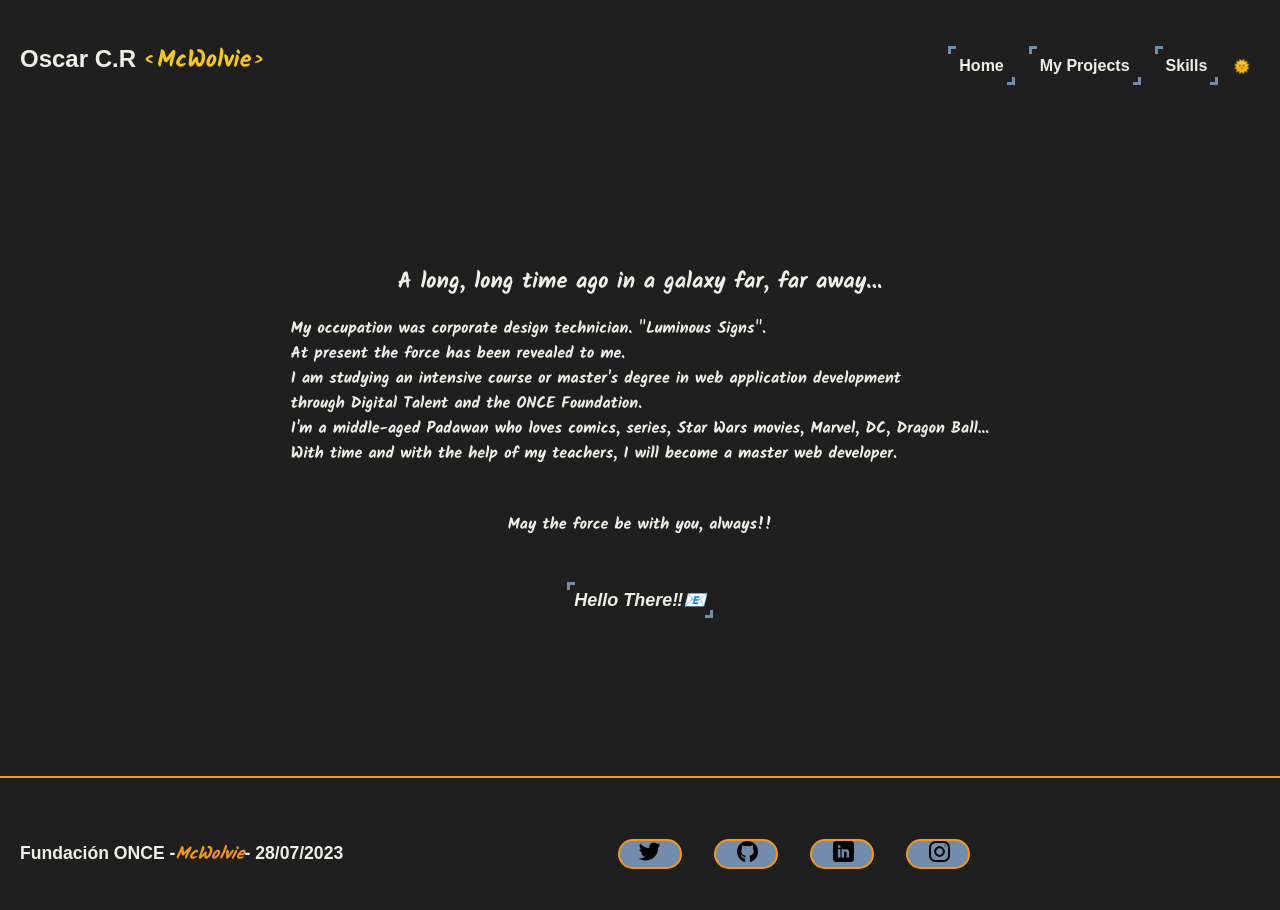
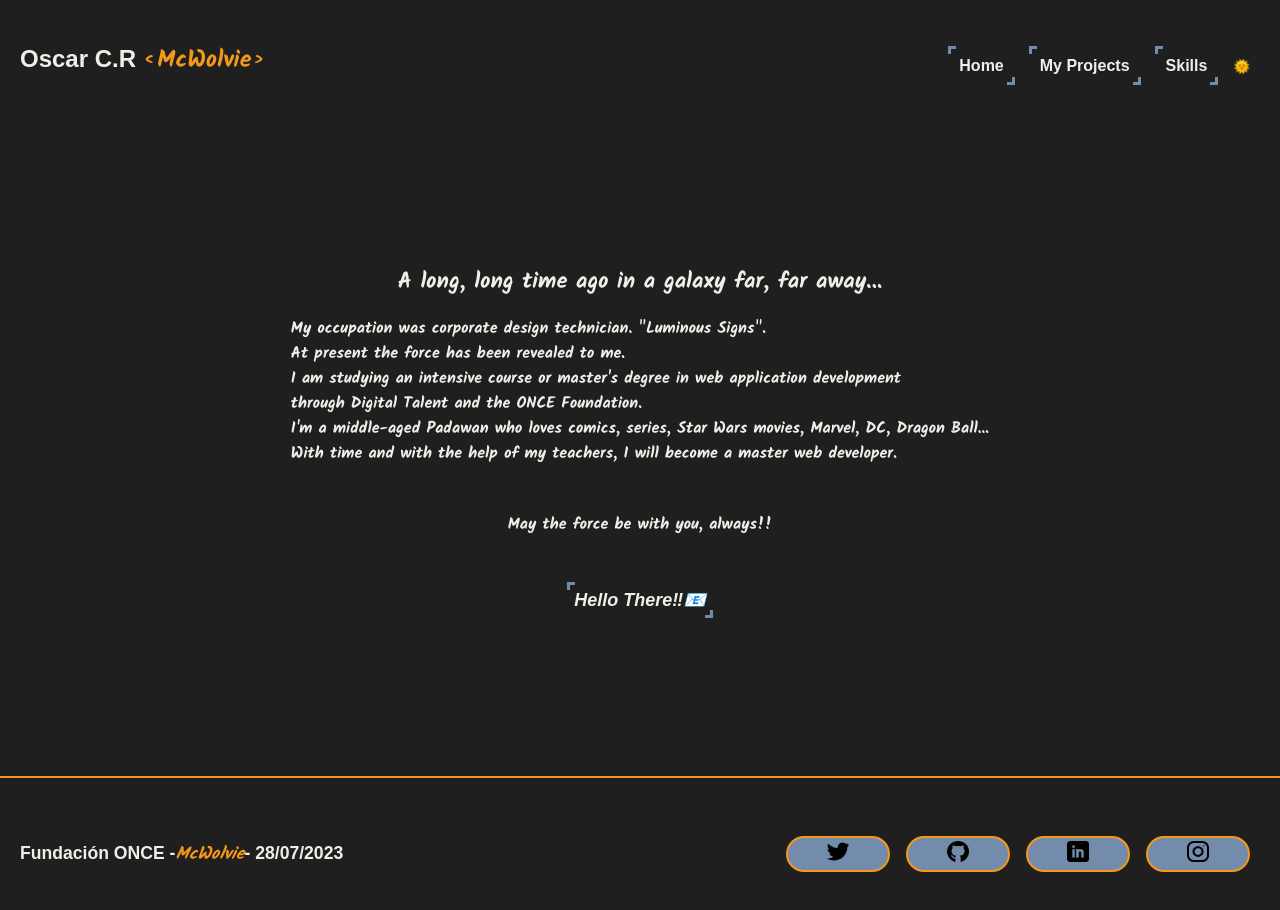
Before and after one commit to McWolvie/My-Developer-Porfolio, a website built with Vite: page index.html in a window 1280 px wide. Built offline with nearby package versions, Linux system fonts and the light colour scheme.

Commit message:
My Developer Portfolio

```diff
--- a/components/Button/Button.css
+++ b/components/Button/Button.css
@@ -4,10 +4,12 @@
   display: flex;
   justify-content: center;
   align-items: center;
+  text-align: justify;
   color: var(--primary-dark);
-  width: 4rem;
-  padding: 0 20px;
+  width: 5rem;
+  padding: 3px 50px;
   gap: 0.2rem;
+  margin: auto;
   border-radius: 1.5em;
   background-color: #748cab;
 }
@@ -24,6 +26,6 @@
 }
 
 .my-btn:hover {
-  transform: rotateY(360deg);
-  transition: all 0.1s ease-in-out;
+  transform: rotateX(360deg);
+  transition: all 0.1s;
 }
--- a/components/Button/Button.js
+++ b/components/Button/Button.js
@@ -3,5 +3,6 @@ export const Button = (icon, text, url, _blank) => `
 <button class="my-btn">
 <a href=${url} target=${_blank}>
 <img src=${icon} alt='${text} icon'/>
+</a>
 </button>
 `;
--- a/components/Navbar/Navbar.css
+++ b/components/Navbar/Navbar.css
@@ -12,7 +12,7 @@ nav {
 
 nav > h2 > span {
   font-family: "Kalam", Arial, Helvetica, sans-serif;
-  color: var(--username);
+  color: var(--divider);
 }
 
 @media (max-width: 770px) {
--- a/components/ProjectCard/ProjectCard.js
+++ b/components/ProjectCard/ProjectCard.js
@@ -5,10 +5,10 @@ export const ProjectCard = (project) => `
 <div class="header">
 <h2>${project.title}</h2>
 <div>
-<a href=${project.github}>
+<a href=${project.github} target="_blank">
 <img src="/public/Icons/development_github.png" alt="GitHub Icon" />
 </a>
-<a href=${project.link}>
+<a href=${project.link} target="_blank">
 <img src="/public/Icons/enlace.png" alt="enlace icon" />
 </a>
 </div>
--- a/pages/Home/Home.js
+++ b/pages/Home/Home.js
@@ -11,6 +11,6 @@ At present the force has been revealed to me.<br> I am studying an intensive cou
 I'm a middle-aged Padawan who loves comics, series, Star Wars movies, Marvel, DC, Dragon Ball...<br>
 With time and with the help of my teachers, I will become a master web developer.<br></p>
 <h3>May the force be with you, always!!</h3>
-<a href="mailto:lobezno2001@gmail.com" target="_blank"><em> Hello There‼📧 </em> </a>
+<a href="mailto:lobezno2001@gmail.com" target="_blank"><em> Hello There‼📧 </em></a>
 </section>`;
 };
```
